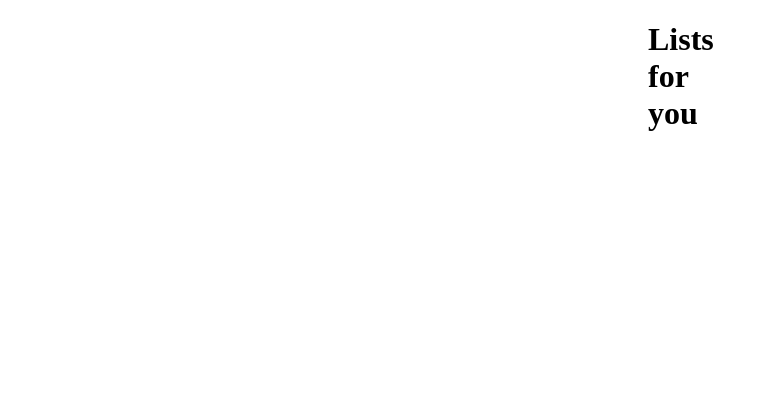
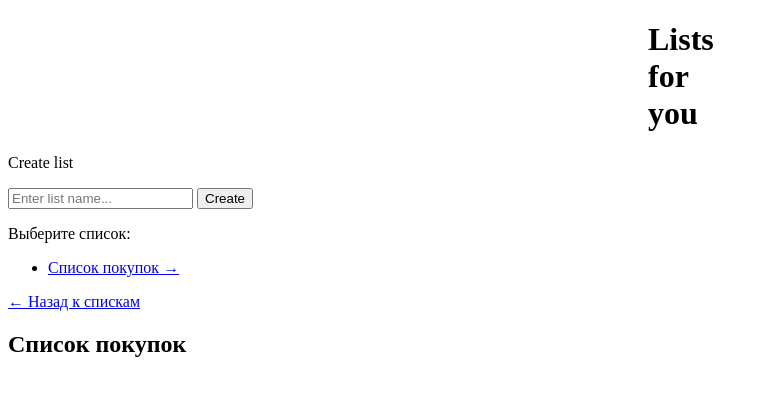
Before and after one commit to zaitseva-web/BagSort, a plain HTML site: page index.html in a window 1280 px wide. Shown: the whole page, without its empty margins (0-768 px from the left). Drawn offline with Linux system fonts and the light colour scheme.

Commit message:
Enhance list creation feature with interactive elements and event listeners

```diff
--- a/index.html
+++ b/index.html
@@ -8,8 +8,31 @@
 
 </head>
 <body>
-    <h1>Lists for you</h1>
-    <!-- сделать тут список листов -->
+    <h1 id="top">Lists for you</h1>
+    <main>
+        <p>Create list</p>
+        <input type="text" id="list_name" placeholder="Enter list name...">
+        <!-- Кнопка для отправки -->
+        <button onclick="createList">Create</button>
+
+        <p>Выберите список:</p>
+        <ul class="lists">
+            <li>
+                <a class="list-card" href="#shopping-list">
+                    <span class="list-card__title">Список покупок</span>
+                    <span class="list-card__arrow" aria-hidden="true">&rarr;</span>
+                </a>
+            </li>
+        </ul>
+
+        <section class="list-details" id="shopping-list">
+            <a class="back-link" href="#top">&larr; Назад к спискам</a>
+            <h2>Список покупок</h2>
+            <ul>
+
+            </ul>
+        </section>
+    </main>
 
     <script src="java/app.js"></script>
 </body>
--- a/java/app.js
+++ b/java/app.js
@@ -0,0 +1,14 @@
+console.log("Приложение запущено");
+
+const list = document.querySelector(".list-card");
+
+list.addEventListener("click", function () {
+    console.log("На список нажали");
+});
+
+// create list
+let list_name = document.getElementById('list_name');
+
+list_name.addEventListener('list_name', function(event) {
+  console.log(event.target.value);
+});
```
